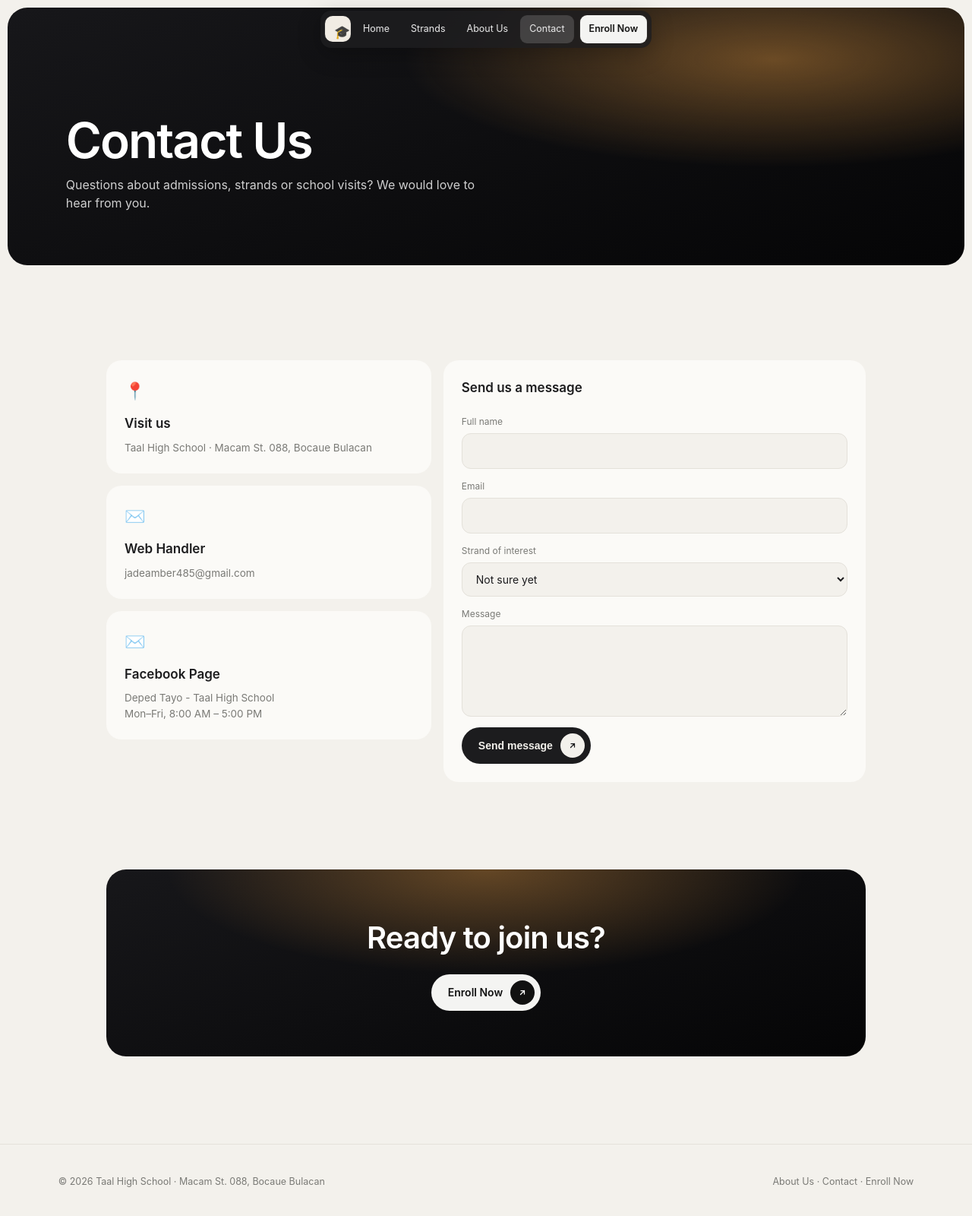
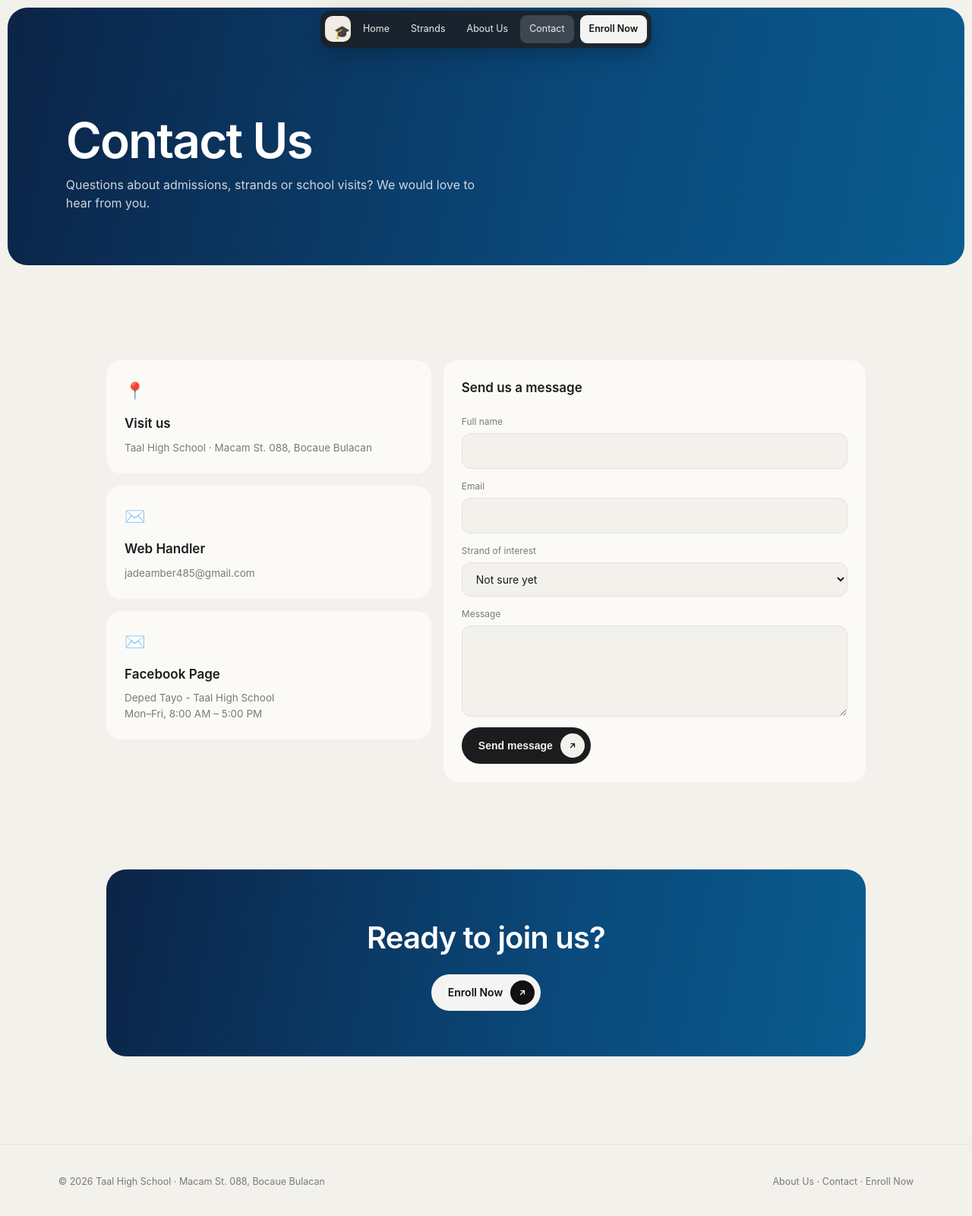
Before and after one commit to jadewasabi/enrollformfinal, a plain HTML site: page contact.html in a window 1280 px wide. Shown: the whole page at 76% size. Drawn offline with Linux system fonts and the light colour scheme.

Commit message:
Update style.css

```diff
--- a/style.css
+++ b/style.css
@@ -103,7 +103,7 @@ nav a.on{background:rgba(255,255,255,.16)}
 .card .n.full{font-size:17px;font-weight:500;line-height:1.3}
 .card .big-n{font-size:44px;font-weight:300;letter-spacing:-.02em;margin-top:6px;display:block}
 .page-hero{margin:10px;border-radius:26px;color:#fff;padding:140px clamp(22px,6vw,80px) 70px;position:relative;overflow:hidden;
-  background:radial-gradient(55% 60% at 80% 20%,rgba(200,135,58,.5),transparent 70%),linear-gradient(160deg,#17171a,#050506)}
+  background:linear-gradient(100deg,#0b2447 0%,#0a4a7c 62%,#0a5c8f 100%)}
 .page-hero h1{margin:0 0 12px;font-size:clamp(32px,6vw,64px);font-weight:600;letter-spacing:-.03em;line-height:1.08}
 .page-hero p{margin:0;max-width:560px;opacity:.8}
 .grid3{display:grid;grid-template-columns:repeat(auto-fit,minmax(240px,1fr));gap:16px;max-width:1000px;margin:0 auto}
@@ -123,7 +123,7 @@ input,select,textarea{font:inherit;font-size:14px;color:var(--ink);background:va
 input:focus,select:focus,textarea:focus{outline:2px solid var(--accent);outline-offset:1px}
 textarea{min-height:120px;resize:vertical}
 .ok{display:none;font-size:13px;color:#2e8b57}
-.cta-band{max-width:1000px;margin:0 auto;border-radius:26px;padding:clamp(30px,6vw,60px);text-align:center;color:#fff;background:radial-gradient(60% 80% at 50% 0%,rgba(200,135,58,.45),transparent 70%),linear-gradient(160deg,#17171a,#050506)}
+.cta-band{max-width:1000px;margin:0 auto;border-radius:26px;padding:clamp(30px,6vw,60px);text-align:center;color:#fff;background:linear-gradient(100deg,#0b2447 0%,#0a4a7c 62%,#0a5c8f 100%)}
 .cta-band h2{margin:0 0 18px;font-size:clamp(24px,4vw,40px);font-weight:600;letter-spacing:-.02em}
 .hero-text{position:relative;z-index:2}
 
```
